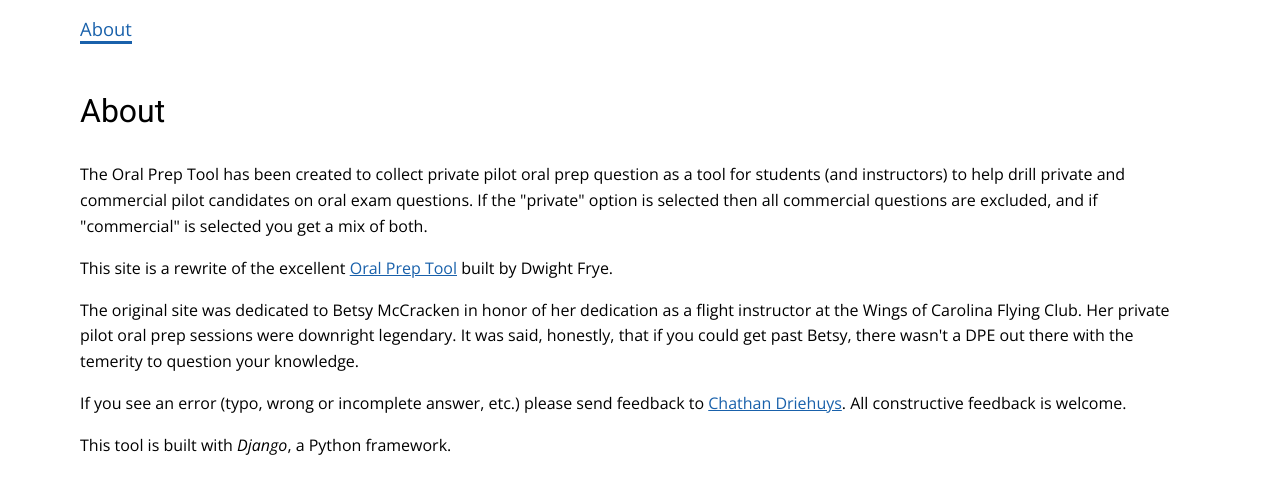
After one commit to cdriehuys/oral-prep, a Django app: page /about in a window 1280 px wide. The commit adds this page. Shown: the top 494 px of the page. Run offline with Django 5.2, Linux system fonts and the light colour scheme; some libraries are stand-ins or nearby versions.

Commit message:
feat: add about page
Still needs some workshopping to recognize Dwight's contributions.

```diff
--- /dev/null
+++ b/oral_prep/quiz/templates/quiz/about.html
@@ -0,0 +1,41 @@
+{% extends 'base.html' %}
+
+{% block title %}About{% endblock title %}
+
+{% block content %}
+  <main class="container">
+    <h1 class="title">About</h1>
+    <p class="prose">
+      The Oral Prep Tool has been created to collect private pilot oral prep
+      question as a tool for students (and instructors) to help drill private
+      and commercial pilot candidates on oral exam questions. If the "private"
+      option is selected then all commercial questions are excluded, and if
+      "commercial" is selected you get a mix of both.
+    </p>
+
+    <p class="prose">
+      This site is a rewrite of the excellent
+      <a href="https://oral.planez.co" target="_blank">Oral Prep Tool</a> built
+      by Dwight Frye.
+    </p>
+
+    <p class="prose">
+      The original site was dedicated to Betsy McCracken in honor of her
+      dedication as a flight instructor at the Wings of Carolina Flying Club.
+      Her private pilot oral prep sessions were downright legendary. It was
+      said, honestly, that if you could get past Betsy, there wasn't a DPE out
+      there with the temerity to question your knowledge.
+    </p>
+
+    <p class="prose">
+      If you see an error (typo, wrong or incomplete answer, etc.) please send
+      feedback to
+      <a href="mailto:chathan@driehuys.com" target="_blank">Chathan Driehuys</a>.
+      All constructive feedback is welcome.
+    </p>
+
+    <p class="prose">
+      This tool is built with <em>Django</em>, a Python framework.
+    </p>
+  </main>
+{% endblock content %}
--- a/oral_prep/quiz/urls.py
+++ b/oral_prep/quiz/urls.py
@@ -3,6 +3,7 @@ from django.urls import path
 from quiz import views
 
 urlpatterns = [
+    path("about", views.about_view, name="about"),
     path("preferences", views.preferences_view, name="preferences"),
     path("", views.home_view, name="home"),
 ]
--- a/oral_prep/quiz/views.py
+++ b/oral_prep/quiz/views.py
@@ -4,6 +4,10 @@ from django.contrib.auth.decorators import login_required
 from django.shortcuts import render
 
 from quiz import forms, models
+
+
+def about_view(request):
+    return render(request, template_name="quiz/about.html")
 
 
 @login_required
--- a/oral_prep/static/styles/main.css
+++ b/oral_prep/static/styles/main.css
@@ -85,6 +85,15 @@ h1, h2, h3, h4, h5, h6 {
   padding: var(--spacing-md) 0;
 }
 
+.prose {
+  line-height: 1.618;
+  margin-bottom: var(--spacing-md);
+}
+
+.prose a {
+  color: var(--color-primary);
+}
+
 .row {
   align-items: center;
   display: flex;
--- a/oral_prep/templates/base.html
+++ b/oral_prep/templates/base.html
@@ -22,6 +22,9 @@
           {% if request.user.is_authenticated %}
           {% navlink "Home" "home" %}
           {% navlink "Preferences" "preferences" %}
+          {% endif %}
+          {% navlink "About" "about" %}
+          {% if request.user.is_authenticated %}
           <span class="navlink--spacer"></span>
           <li class="navlink">{{ request.user.get_short_name }}</li>
           <li class="navlink">
```
